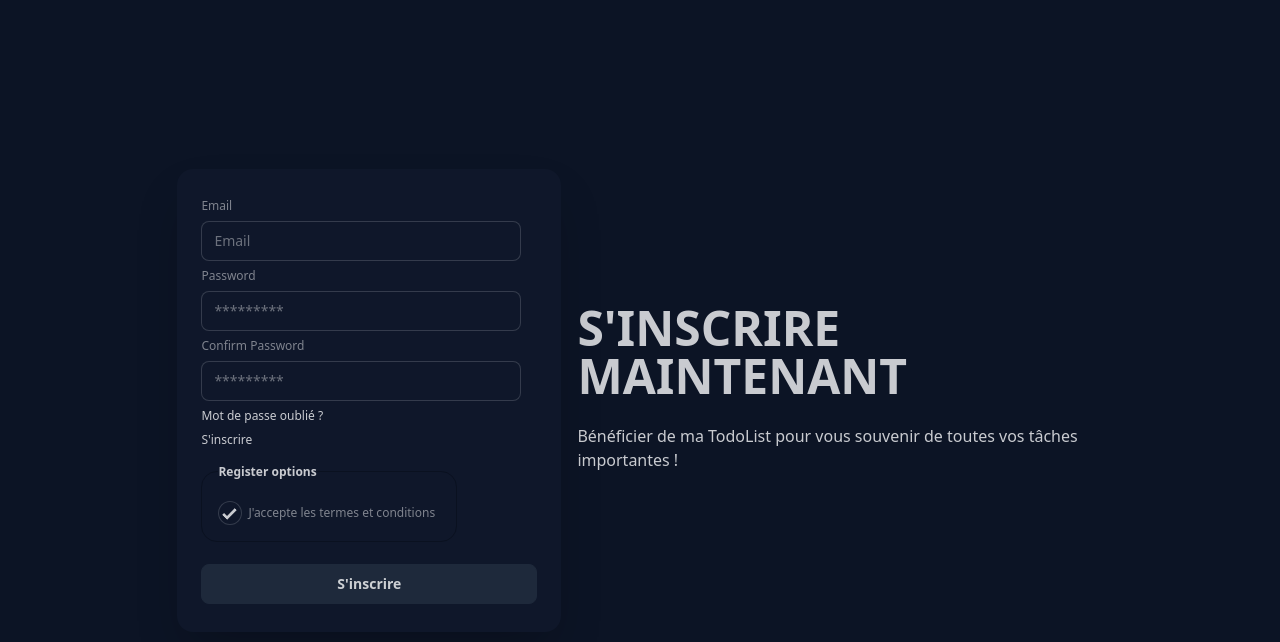
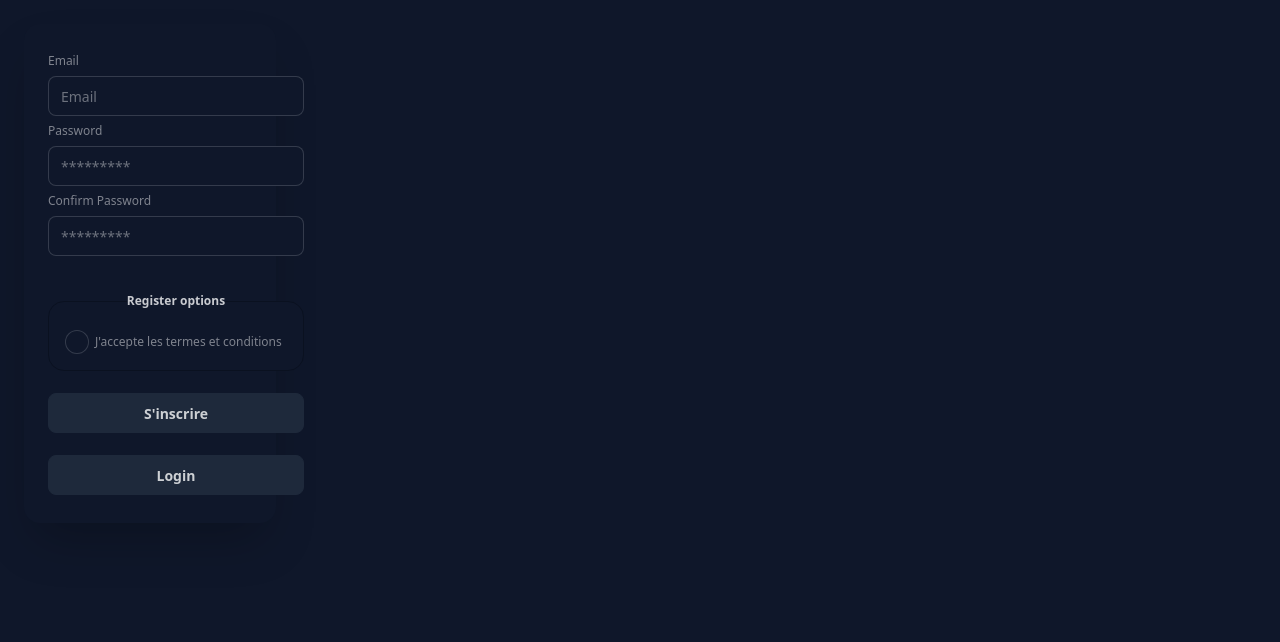
Before and after one commit to Jordanbouaissa25/Mytodolist, a React (Vite) app in the folder vite-project/: page /Register in a window 1280 px wide. Shown: the top 642 px of the page. Built offline with nearby package versions, Linux system fonts and the light colour scheme.

Commit message:
Login and register

```diff
--- a/vite-project/src/Application/Page/Login.tsx
+++ b/vite-project/src/Application/Page/Login.tsx
@@ -23,6 +23,12 @@ export const Login: React.FC = () => {
 
 
 async function connexion(username: string, password: string) {
+
+  if (password.length < 8) {
+    setError("Le mot de passe doit contenir au moins 8 caractères.");
+    return;
+  }
+
   try {
     const response = await http.post("/login", { username, password });
 
@@ -33,11 +39,11 @@ async function connexion(username: string, password: string) {
 
       localStorage.setItem("token", token);
       localStorage.setItem("userId", _id);
-      navigate("/search"); // Rediriger l'utilisateur après une connexion réussie
+      navigate("/"); // Rediriger l'utilisateur après une connexion réussie
     } else {
     }
   } catch (error) {
-    setError("Addresse mail ou mot de passe incorrecte")
+    setError("Adresse mail ou mot de passe incorrecte")
     console.error("Erreur lors de la connexion:", error);
     // Afficher un message d'erreur à l'utilisateur si nécessaire
   }
@@ -76,7 +82,8 @@ async function connexion(username: string, password: string) {
               onChange={handlePasswordChange}  className="input" placeholder="*********" />
           <div><a className="link link-hover">Mot de passe oublié ?</a></div>
            <div><a onClick={() => navigate("/Register")} className="link link-hover">S'inscrire</a></div>
-          <button onClick={() => navigate("/")} className="btn btn-neutral mt-4">Login</button>
+          <button type="submit" className="btn btn-neutral mt-4">Login</button>
+            <p className="text-red-500 mb-4">{error}</p>
         </fieldset>
       </div>
     </div>
--- a/vite-project/src/Application/Page/Register.tsx
+++ b/vite-project/src/Application/Page/Register.tsx
@@ -26,7 +26,7 @@ export const Register: React.FC = () => {
 
         localStorage.setItem("token", token);
         localStorage.setItem("userId", _id);
-        navigate("/"); // Rediriger l'utilisateur après une inscription réussie
+        navigate("/Login"); // Rediriger l'utilisateur après une inscription réussie
       } else {
         setError("Impossible de s'inscrire.");
       }
@@ -37,49 +37,62 @@ export const Register: React.FC = () => {
   }
 
   return (
-    <div className="hero bg-base-200 min-h-screen">
     <form
   onSubmit={(e) => {
     e.preventDefault();
     inscription(email, password, confirmPassword);
   }}
   className="p-6 rounded-lg w-[300px] text-center"
-      ></form>
-  <div className="hero-content flex-col lg:flex-row-reverse">
-
-    <div className="text-center lg:text-left">
-      <h1 className="text-5xl font-bold">S'INSCRIRE MAINTENANT</h1>
-      <p className="py-6">
-        Bénéficier de ma TodoList pour vous souvenir de toutes vos tâches importantes !
-      </p>
-    </div>
+>
   <div className="card bg-base-100 w-full max-w-sm shrink-0 shadow-2xl">
     <div className="card-body">
       <fieldset className="fieldset">
         <label className="label">Email</label>
-          <input type="email"    value={email}
-            onChange={(e) => setEmail(e.target.value)}  className="input" placeholder="Email" required />
+        <input
+          type="email"
+          value={email}
+          onChange={(e) => setEmail(e.target.value)}
+          className="input"
+          placeholder="Email"
+          required
+        />
+
         <label className="label">Password</label>
-          <input type="password"  value={password}
-            onChange={(e) => setPassword(e.target.value)} className="input" placeholder="*********" />
+        <input
+          type="password"
+          value={password}
+          onChange={(e) => setPassword(e.target.value)}
+          className="input"
+          placeholder="*********"
+          required
+        />
+
         <label className="label">Confirm Password</label>
-            <input type="Confirmpassword" value={confirmPassword}
-            onChange={(e) => setConfirmPassword(e.target.value)} className="input" placeholder="*********" />
-          <div><a className="link link-hover">Mot de passe oublié ?</a></div>
-           <div><a onClick={() => navigate("/Register")} className="link link-hover">S'inscrire</a></div>
+        <input
+          type="password"
+          value={confirmPassword}
+          onChange={(e) => setConfirmPassword(e.target.value)}
+          className="input"
+          placeholder="*********"
+          required
+        />
+          <p className="text-red-500 mb-4">{error}</p>
+
         <fieldset className="fieldset bg-base-100 border-base-300 rounded-box w-64 border p-4">
           <legend className="fieldset-legend">Register options</legend>
           <label className="label">
-    <input type="checkbox" required defaultChecked className="checkbox" />
+            <input type="checkbox" required className="checkbox" />
             J'accepte les termes et conditions
           </label>
         </fieldset>
-          {/* <button className="btn btn-neutral mt-4">S'inscrire</button> */}
-          <button onClick={() => navigate("/Login")} className="btn btn-neutral mt-4" > S'inscrire </button>
+
+        <button type="submit" className="btn btn-neutral mt-4">
+          S'inscrire
+        </button>
+        <button  onClick={() => navigate("/Login")} className="btn btn-neutral mt-4">Login</button>
       </fieldset>
     </div>
   </div>
-  </div>
-</div>
+</form>
   )
 };
--- a/vite-project/src/Application/Page/TodoList.tsx
+++ b/vite-project/src/Application/Page/TodoList.tsx
@@ -23,7 +23,7 @@ export const TodoList: React.FC = () => {
 
 
 
-  const [theme, setTheme] = useState<string>("light")
+  // const [theme, setTheme] = useState<string>("light")
 //   const changeTheme=()=>{
 //     if(theme==="light"){
 //       setTheme("dark")
```
Also changed, not shown: 1 other file (tests, documents, lock files or other folders). Lines whose indentation alone changed are shown as unchanged.
